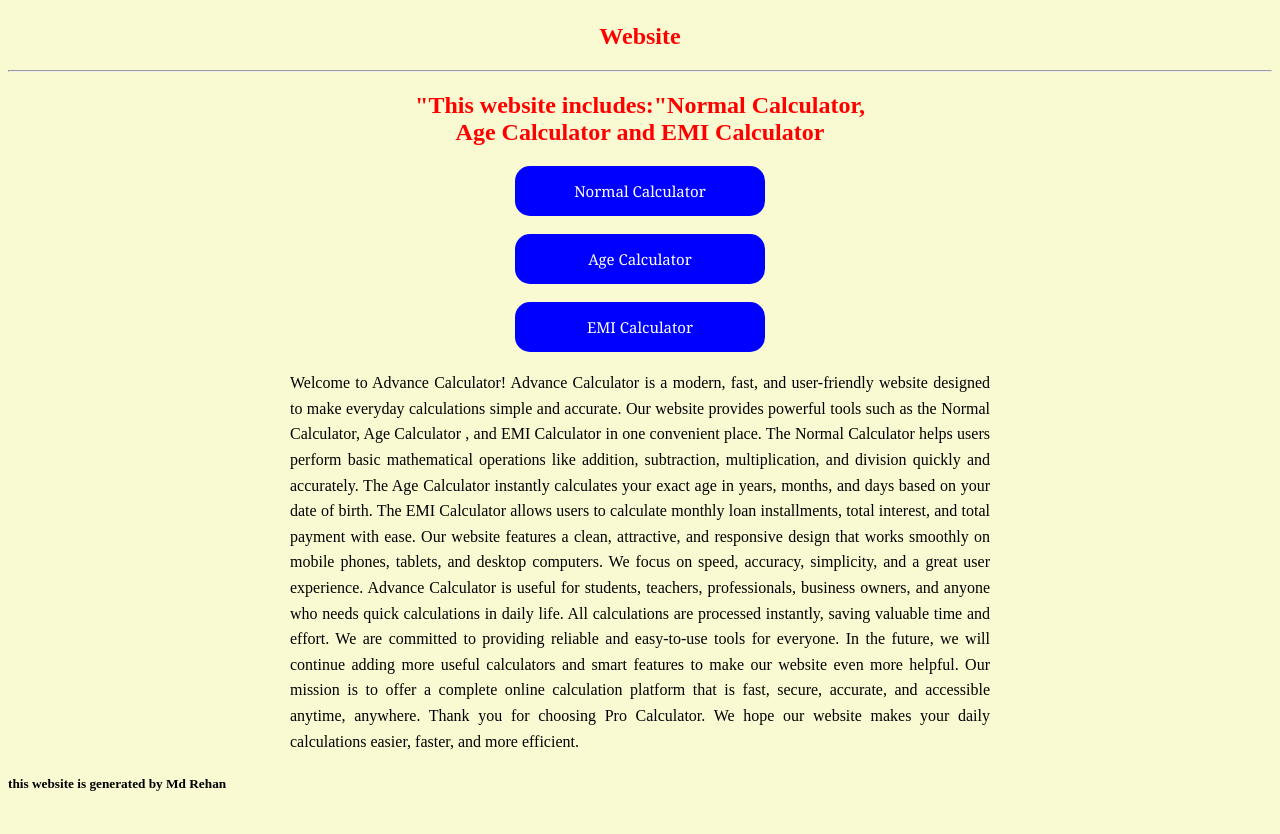
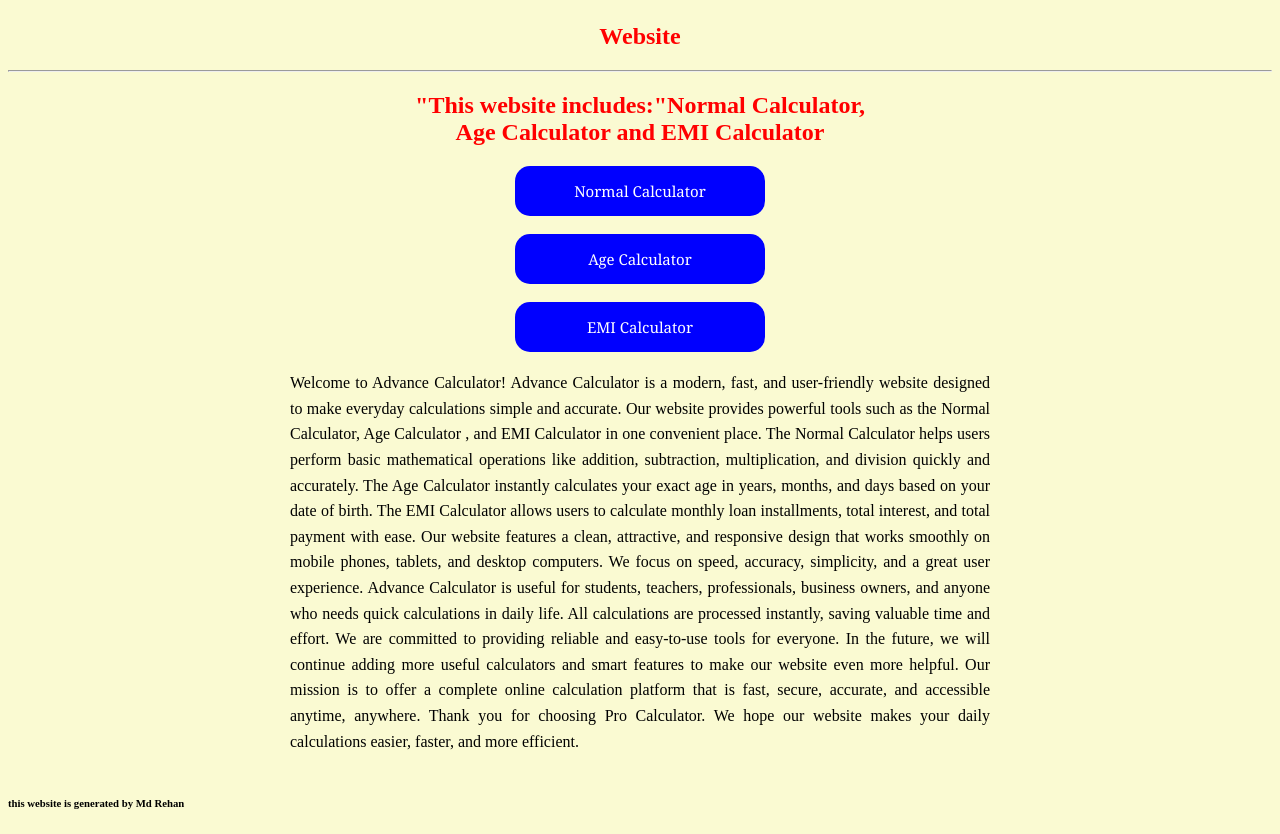
Before and after one commit to AdvanceCalculator/Advance-Calculator-, a plain HTML site: page index.html in a window 1280 px wide. Shown: the part 140-974 px from the top of the page. Drawn offline with Linux system fonts and the light colour scheme.

Commit message:
Update index.html

```diff
--- a/index.html
+++ b/index.html
@@ -109,6 +109,7 @@
       In the future, we will continue adding more useful calculators and smart features to make our website even more helpful.
       Our mission is to offer a complete online calculation platform that is fast, secure, accurate, and accessible anytime, anywhere.
       Thank you for choosing Pro Calculator. We hope our website makes your daily calculations easier, faster, and more efficient.</p>
-    <h5>this website is generated by Md Rehan</h5>
+    <br>
+    <h6>this website is generated by Md Rehan</h6>
   </body>
 </html>
```
